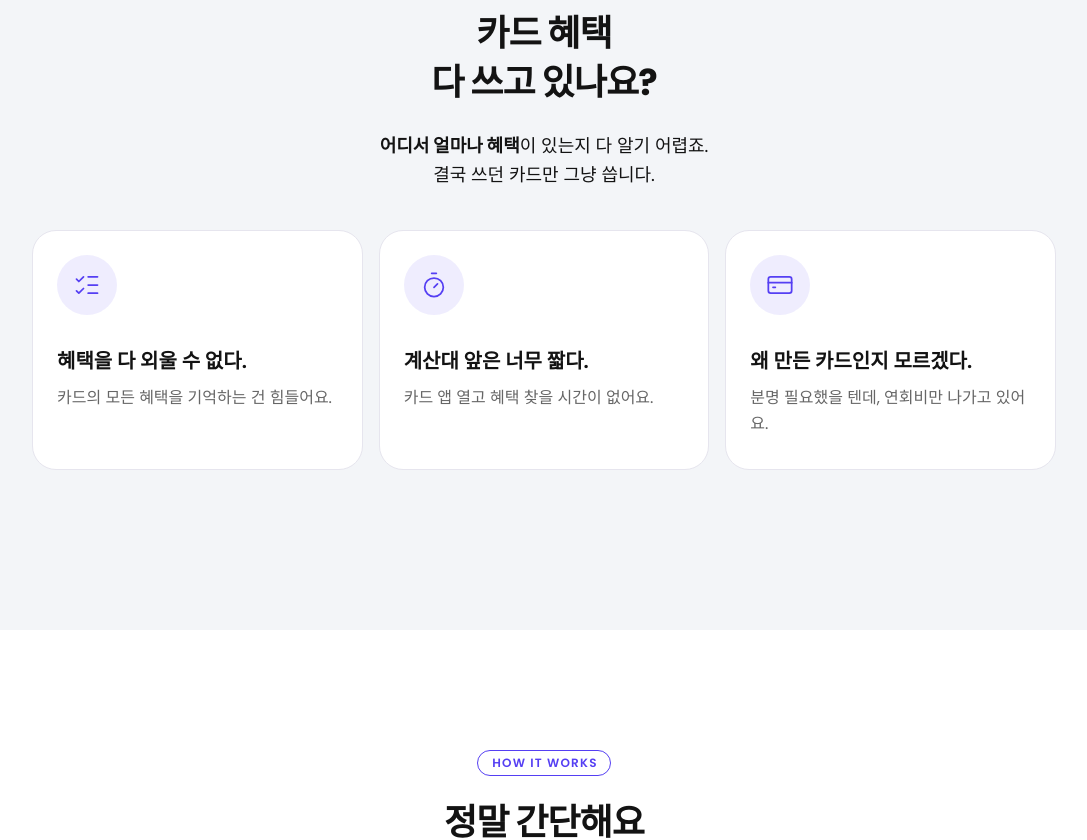
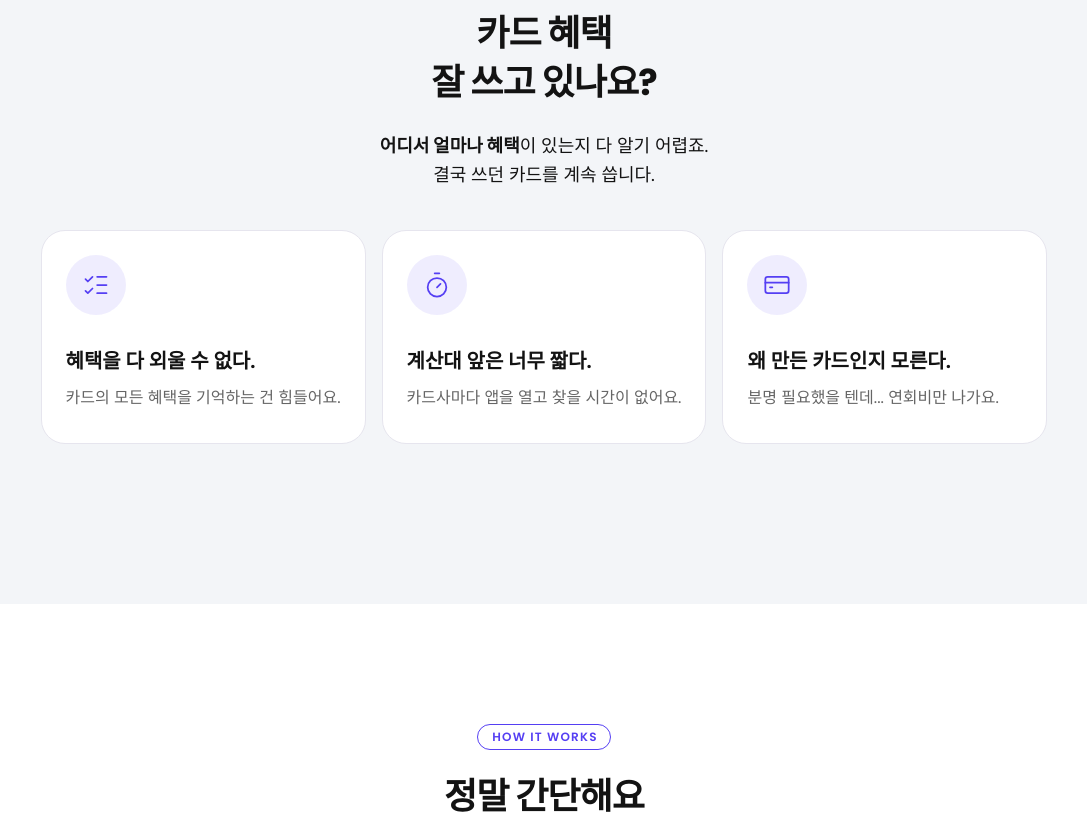
Before and after one commit to arcoa-kr/peeca-web, a React (Vite) app: page / in a window 1280 px wide. Shown: the part 960-1800 px from the top of the page, without its empty margins (96-1183 px from the left). Built offline with nearby package versions, Linux system fonts and the light colour scheme; a web font is replaced by a local one.

Commit message:
카피 수정 (결제빼고 할인으로)

```diff
--- a/index.html
+++ b/index.html
@@ -25,14 +25,14 @@
   <meta name="theme-color" content="#ffffff">
 
   <!-- SEO -->
-  <meta name="description" content="할인되는 내 카드를 빠르게 확인할 수 있어요. 카페, 배달, 쇼핑처럼 결제할 상황과 금액을 입력하면 예상 혜택이 높은 순서를 보여줘요. 카드사 연동 없이, 카드 이름만으로 바로 확인." />
+  <meta name="description" content="할인되는 내 카드를 빠르게 찾을 수 있어요. 카페, 배달, 쇼핑처럼 결제할 상황과 금액을 입력하면 예상 혜택이 높은 순서를 보여줘요. 카드사 연동 없이, 카드 이름만으로 바로 확인." />
   <meta name="keywords" content="peeca, 피카, 카드혜택, 카드할인, 카드적립, 카드관리, 혜택비교, 결제, 절약, 마일리지, 공항라운지, 보유카드, 내카드, 내카드추천, 카드비교, 신용카드, 체크카드" />
   <link rel="canonical" href="https://peeca.arcoa.kr" />
 
   <!-- Open Graph -->
   <meta property="og:type" content="website" />
   <meta property="og:title" content="peeca ✦ 내 카드 얼마 할인돼?" />
-  <meta property="og:description" content="할인되는 내 카드를 빠르게 확인하세요. 카드사 연동 없이, 카드 이름만으로." />
+  <meta property="og:description" content="할인되는 내 카드를 빠르게 찾으세요. 카드사 연동 없이, 카드 이름만으로." />
   <meta property="og:image" content="https://peeca.arcoa.kr/assets/og-peeca.png" />
   <meta property="og:url" content="https://peeca.arcoa.kr" />
   <meta property="og:site_name" content="peeca by ARCOA" />
@@ -40,8 +40,8 @@
 
   <!-- Twitter (X) -->
   <meta name="twitter:card" content="summary_large_image" />
-  <meta name="twitter:title" content="peeca ✦ 결제 전 5초 검색" />
-  <meta name="twitter:description" content="할인되는 내 카드를 빠르게 확인하세요. 카드사 연동 없이, 카드 이름만으로." />
+  <meta name="twitter:title" content="peeca ✦ 내 카드 얼마 할인돼?" />
+  <meta name="twitter:description" content="할인되는 내 카드를 빠르게 찾으세요. 카드사 연동 없이, 카드 이름만으로." />
   <meta name="twitter:image" content="https://peeca.arcoa.kr/assets/og-peeca.png" />
 
   <!-- 앱 링크 -->
--- a/src/sections/CTA.jsx
+++ b/src/sections/CTA.jsx
@@ -34,7 +34,7 @@ export default function CTA() {
           variants={item}
           className="text-[2rem] sm:text-[2.5rem] font-semibold leading-[1.6] tracking-tight text-white"
         >
-          다음 결제부터
+          내 카드 할인 찾기
           <span className="text-3xl font-normal block">peeca<br />✦</span>
         </motion.h2>
 
--- a/src/sections/FAQ.jsx
+++ b/src/sections/FAQ.jsx
@@ -5,7 +5,7 @@ import SectionWrapper from '../components/SectionWrapper'
 const FAQS = [
   {
     q: '신규 카드를 추천하는 앱인가요?',
-    a: '아니요.\npeeca는 보유 카드의 혜택 정보를 찾는 앱이에요.\n지금 가장 유리한 내 카드를 찾아드려요.',
+    a: '아니요, peeca는 내 카드의 혜택을 찾는 앱이에요.\n지금 가장 할인이 큰 내 카드를 찾아보세요.',
   },
   {
     q: '회원가입이 필요한가요?',
@@ -20,8 +20,8 @@ const FAQS = [
     a: '아니요.\n카드 이름만 넣으면 바로 사용할 수 있어요.',
   },
   {
-    q: '카드가 1장만 있어도 돼요?',
-    a: '보유 카드가 1장만 있어도 이용할 수 있어요.\n필요한 카드를 쉽게 추가해서 비교할 수도 있어요.',
+    q: '카드가 없어도 돼요?',
+    a: '네, peeca는 카드 이름만 알면 사용할 수 있어요.\n필요한 카드를 쉽게 등록, 삭제하며 비교할 수도 있어요.',
   },
 ]
 
--- a/src/sections/Problem.jsx
+++ b/src/sections/Problem.jsx
@@ -16,14 +16,14 @@ const POINTS = [
     color: 'bg-(--color-primary)/9',
     iconColor: 'text-(--color-primary)',
     title: '계산대 앞은 너무 짧다.',
-    text: '카드 앱 열고 혜택 찾을 시간이 없어요.',
+    text: '카드사마다 앱을 열고 찾을 시간이 없어요.',
   },
   {
     icon: CreditCard,
     color: 'bg-(--color-primary)/9',
     iconColor: 'text-(--color-primary)',
-    title: '왜 만든 카드인지 모르겠다.',
-    text: '분명 필요했을 텐데, 연회비만 나가고 있어요.',
+    title: '왜 만든 카드인지 모른다.',
+    text: '분명 필요했을 텐데... 연회비만 나가요.',
   },
 ]
 
@@ -56,13 +56,13 @@ export default function Problem() {
           variants={item}
           className="text-[1.75rem] sm:text-[2.25rem] font-bold leading-[1.35] tracking-tight text-(--color-text-1) max-w-2xl"
         >
-          카드 혜택<br />다 쓰고 있나요?
+          카드 혜택<br />잘 쓰고 있나요?
         </motion.h2>
 
         <motion.p variants={item} className="text-base sm:text-lg text-(--color-text-1) leading-relaxed max-w-xl">
           <b>어디서 얼마나 혜택</b>이 있는지 다 알기 어렵죠.
           <br />
-          결국 쓰던 카드만 그냥 씁니다.
+          결국 쓰던 카드를 계속 씁니다.
         </motion.p>
 
         <motion.div variants={item} className="mt-4 w-full grid grid-cols-1 sm:grid-cols-3 gap-4">
--- a/src/sections/SocialProof.jsx
+++ b/src/sections/SocialProof.jsx
@@ -12,13 +12,13 @@ const REVIEWS = [
   },
   {
     headline: '결제 전 쉬운 검색',
-    text: '카드사마다 혜택 정보를 찾아서 일일이 비교하고 계산해야 했는데, peeca는 상황만 고르면 바로 비교되니까 진짜 쉽고 편해요.',
+    text: '카드사마다 혜택을 일일이 찾고 계산해야 했는데, peeca는 상황만 고르면 바로 비교되고 금액까지 나오니까 진짜 편하고 쉬워요.',
     author: '20대 대학생',
     role: '카드 2장 보유',
   },
   {
     headline: '딱 필요한 것만 가볍게',
-    text: '금융 앱인 줄 알고 설치를 망설였어요. <br />그런데 진짜 인증이나 연동도 없고 카드 이름으로 끝이라 정말 가볍고 부담 없어요.',
+    text: '금융 앱인 줄 알고 설치를 망설였어요. <br />그런데 인증, 연동도 전혀 없고 카드 이름만 쓰니까 정말 가볍고 부담 없어요.',
     author: '30대 프리랜서',
     role: '카드 3장 보유',
   },
```
